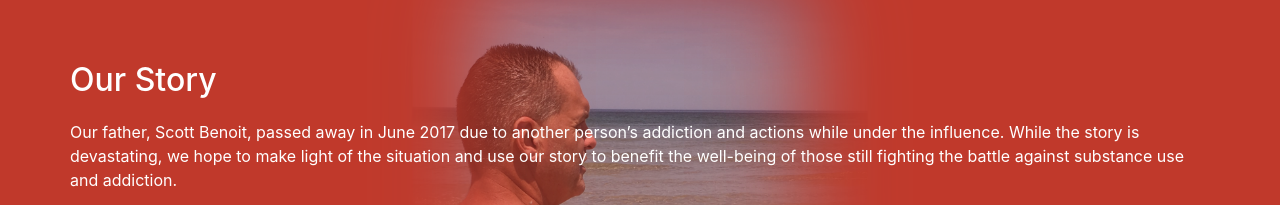
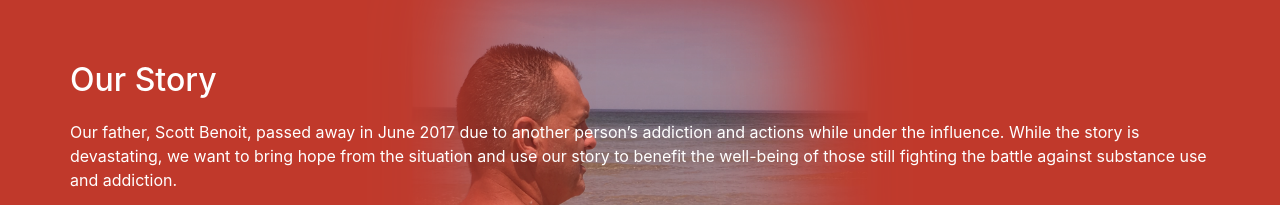
Before and after one commit to JMBenoit/run_for_love_3.0_2019, a plain HTML site: page index.html in a window 1280 px wide. Shown: the part 2140-2345 px from the top of the page. Drawn offline with nearby package versions, Linux system fonts and the light colour scheme; a script that the page names is missing.

Commit message:
Text fixes

```diff
--- a/index.html
+++ b/index.html
@@ -100,7 +100,7 @@
         <div class="row">
           <div class="col-md-12">
             <h2>Our Story</h2>
-            <p>Our father, Scott Benoit, passed away in June 2017 due to another person’s addiction and actions while under the influence. While the story is devastating, we hope to make light of the situation and use our story to benefit the well-being of those still fighting the battle against substance use and addiction.</p>
+            <p>Our father, Scott Benoit, passed away in June 2017 due to another person’s addiction and actions while under the influence. While the story is devastating, we want to bring hope from the situation and use our story to benefit the well-being of those still fighting the battle against substance use and addiction.</p>
             <p>Scott was an alcoholic. We witnessed his battle with his disease first-hand and know the struggles people suffering from addiction face. It’s a living nightmare, and unfortunately, people facing that fight do not always get the support they need. There is a stigma around being ‘an addict’ that implies that you are less than and hopeless. That is just not true. We know substance use is a chronic disorder, and just like any other chronic illness, can be treated with constant work and a lot of support.</p>
             <p>That is why we started this 5K, to help raise awareness for those battling substance use disorder like our father did. Together, we can fight the stigma and turn our tragic story into someone else’s light at the end of the tunnel.</p>
           </div>
```
Also changed, not shown: 1 other file.
